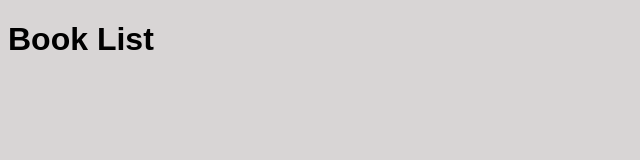
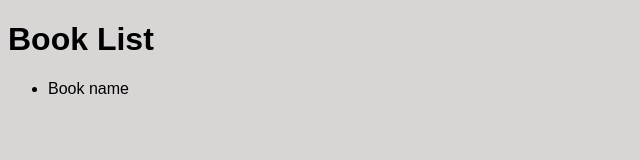
Before and after one commit to lasse1900/QraphQL-BookStore, a React (Create React App) app in the folder client/: page / in a window 1280 px wide. Shown: the top 160 px of the page, without its empty margins (0-640 px from the left). Built offline with nearby package versions, Linux system fonts and the light colour scheme.

Commit message:
added Book List component

```diff
--- a/client/src/App.js
+++ b/client/src/App.js
@@ -1,11 +1,15 @@
-import React from 'react';
+import React, { Component } from 'react';
+import BookList from './components/BookList';
 
-function App() {
-  return (
-    <div className="App">
-      <h1>Book List</h1>
-    </div>
-  );
+class App extends Component {
+  render() {
+    return (
+      <div className="App">
+        <h1>Book List</h1>
+        <BookList />
+      </div>
+    );
+  }
 }
 
 export default App;
--- /dev/null
+++ b/client/src/components/BookList.js
@@ -0,0 +1,16 @@
+import React, { Component } from 'react';
+
+
+class BookList extends Component {
+  render() {
+    return (
+      <div>
+        <ul id="book-list">
+          <li>Book name</li>
+        </ul>
+      </div>
+    );
+  }
+}
+
+export default BookList;
```
